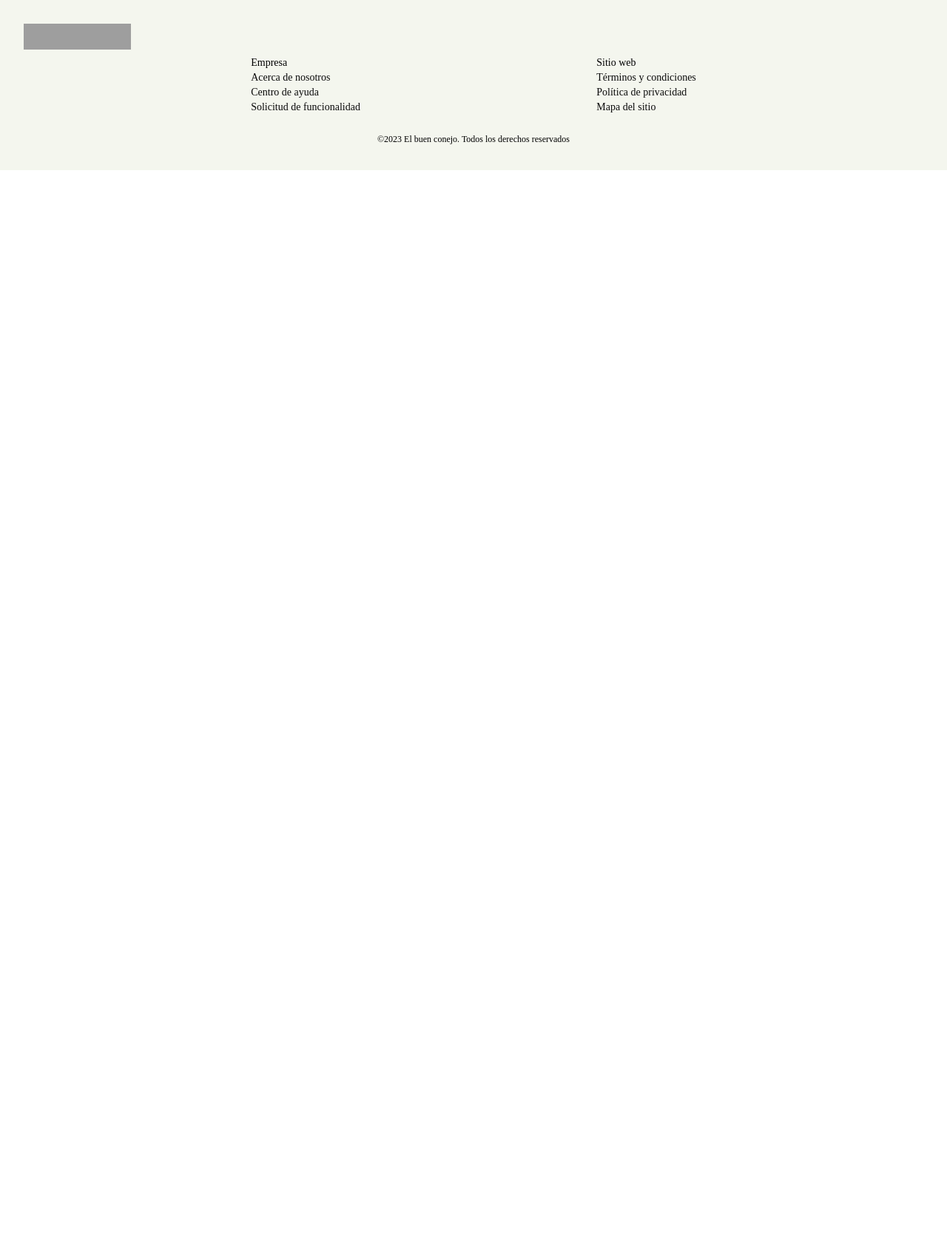
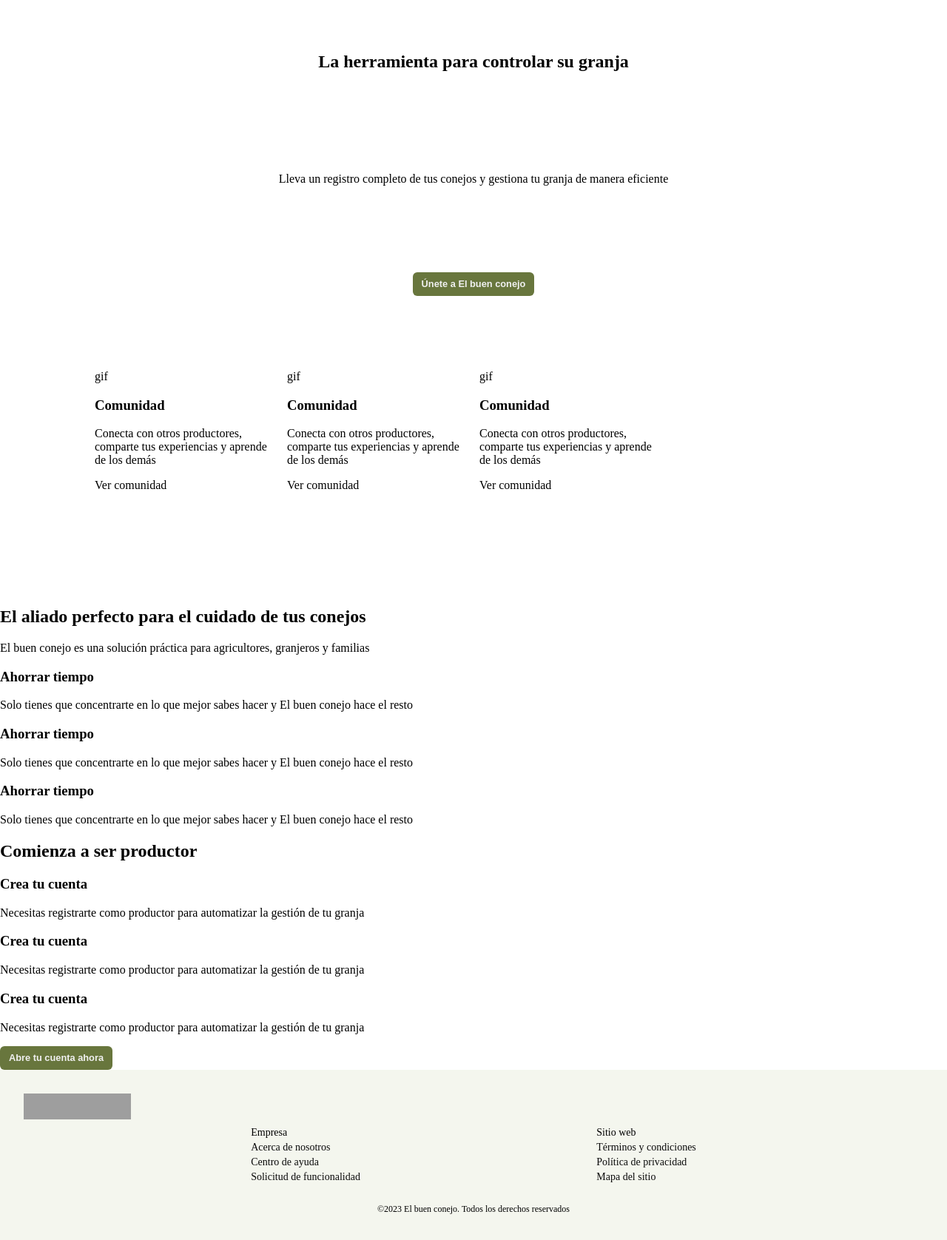
Before and after one commit to rene3255/el-buen-conejo, a Django app: page / in a window 1280 px wide. Shown: the part 64-1740 px from the top of the page at 74% size. Before the commit the page ends 294 px from the top, so only its background shows below. Run offline with Django 4.2, Linux system fonts and the light colour scheme; grey boxes are pictures that could not be loaded.

Commit message:
add html

```diff
--- a/static/css/homepage/homepage.css
+++ b/static/css/homepage/homepage.css
@@ -0,0 +1,22 @@
+.home-art{
+  width: 100%;
+  height: 100vh;
+  display: grid;
+  place-items: center;
+
+}
+.slider{
+    display: flex;
+    width: 80%;
+    margin: auto;
+    overflow-x: auto;
+    gap: 10px;
+}
+.infocar__slider{
+    display: inline-block;
+    height: 250px;
+    width: 250px;
+}
+.infocar__title{
+    width: 250px;
+}
--- a/templates/homepage/homepage.html
+++ b/templates/homepage/homepage.html
@@ -4,7 +4,95 @@
 {% block content %}
 {% include 'layouts/header.html' %}
 <main>
-
+    <article class="home-art">
+        <h1>La herramienta para controlar su granja</h1>
+        <p>Lleva un registro completo de tus conejos y gestiona tu granja de manera eficiente</p>
+        <button class="btn btn-sm btn-secundary-solid">Únete a El buen conejo</button>
+        <div class="slider">
+            <div class="infocar__slider">
+                <div>gif</div>
+                <div>
+                    <h3 class="infocar__title" >Comunidad</h3>
+                    <p>Conecta con otros productores, comparte tus experiencias y aprende de los demás</p>
+                </div>
+                <span>
+                    Ver comunidad <div class="icon"></div>
+                </span>
+            </div>
+            <div class="infocar__slider">
+                    <div>gif</div>
+                    <div>
+                        <h3 class="infocar__title">Comunidad</h3>
+                        <p>Conecta con otros productores, comparte tus experiencias y aprende de los demás</p>
+                    </div>
+                    <span>
+                       Ver comunidad <div class="icon"></div>
+                    </span>
+            </div>
+            <div class="infocar__slider">
+                    <div>gif</div>
+                    <div>
+                        <h3 class="infocar__title">Comunidad</h3>
+                        <p>Conecta con otros productores, comparte tus experiencias y aprende de los demás</p>
+                    </div>
+                    <span>
+                       Ver comunidad <div class="icon"></div>
+                    </span>
+            </div>
+        </div>
+    </article>
+    <article class="allies-art">
+      <div>
+        <h2>
+            El aliado perfecto para el cuidado de tus conejos
+          </h2>
+          <p>
+            El buen conejo es una solución práctica para agricultores, granjeros y familias
+          </p>
+      </div>
+      <div>
+        <div>
+            <div class="img"></div>
+            <h3>Ahorrar tiempo</h3>
+            <p>Solo tienes que concentrarte en lo que mejor sabes hacer y El buen conejo hace el resto</p>
+        </div>
+        <div>
+            <div class="img"></div>
+            <h3>Ahorrar tiempo</h3>
+            <p>Solo tienes que concentrarte en lo que mejor sabes hacer y El buen conejo hace el resto</p>
+        </div>
+        <div>
+            <div class="img"></div>
+            <h3>Ahorrar tiempo</h3>
+            <p>Solo tienes que concentrarte en lo que mejor sabes hacer y El buen conejo hace el resto</p>
+        </div>
+      </div>
+    </article>
+    <article class="product-art">
+      <h2>Comienza a ser productor</h2>
+      <div>
+        <div>
+            <div class="img-numero"></div>
+            <h3>Crea tu cuenta</h3>
+          </div>
+          <p>Necesitas registrarte como productor para automatizar la gestión de tu granja</p>
+      </div>
+      <div>
+        <div>
+            <div class="img-numero"></div>
+            <h3>Crea tu cuenta</h3>
+          </div>
+          <p>Necesitas registrarte como productor para automatizar la gestión de tu granja</p>
+      </div>
+      <div>
+        <div>
+            <div class="img-numero"></div>
+            <h3>Crea tu cuenta</h3>
+          </div>
+          <p>Necesitas registrarte como productor para automatizar la gestión de tu granja</p>
+      </div>
+      <button  class="btn btn-sm btn-secundary-solid">Abre tu cuenta ahora</button>
+    </article>
 </main>
 {% include 'layouts/footer.html' %}
 {% endblock %}
```
